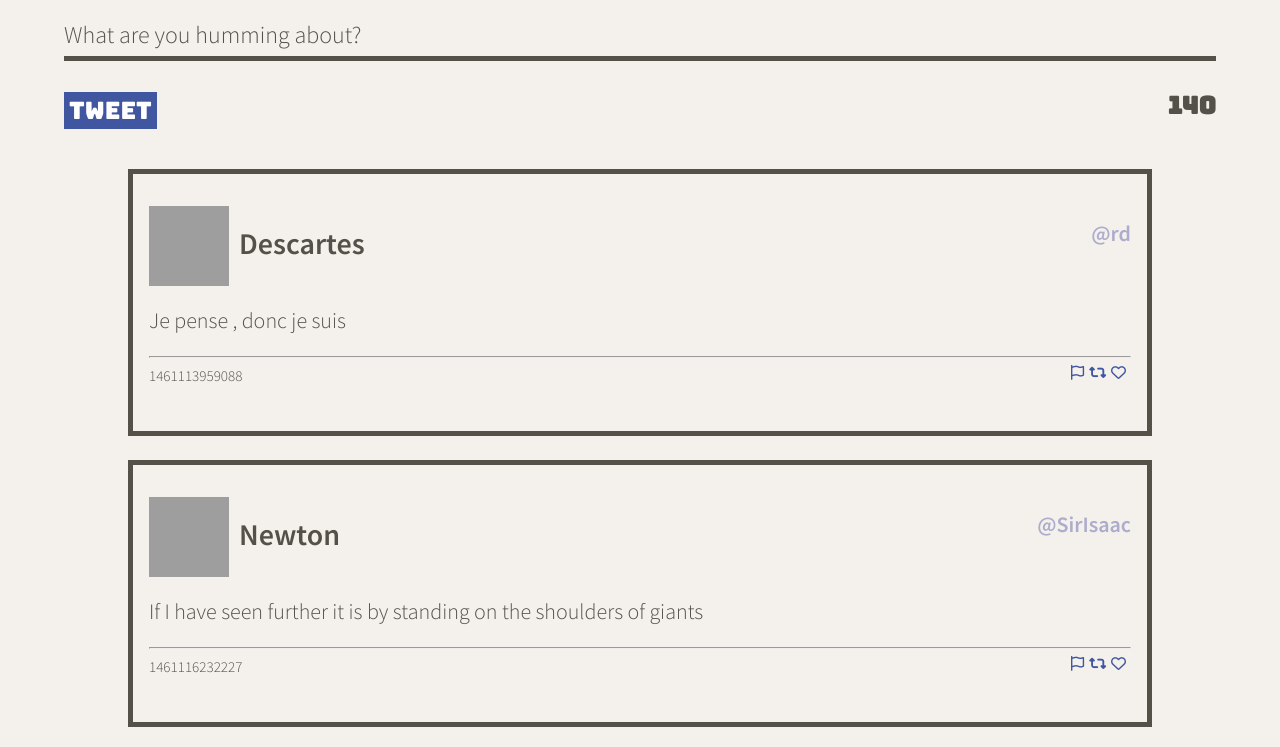
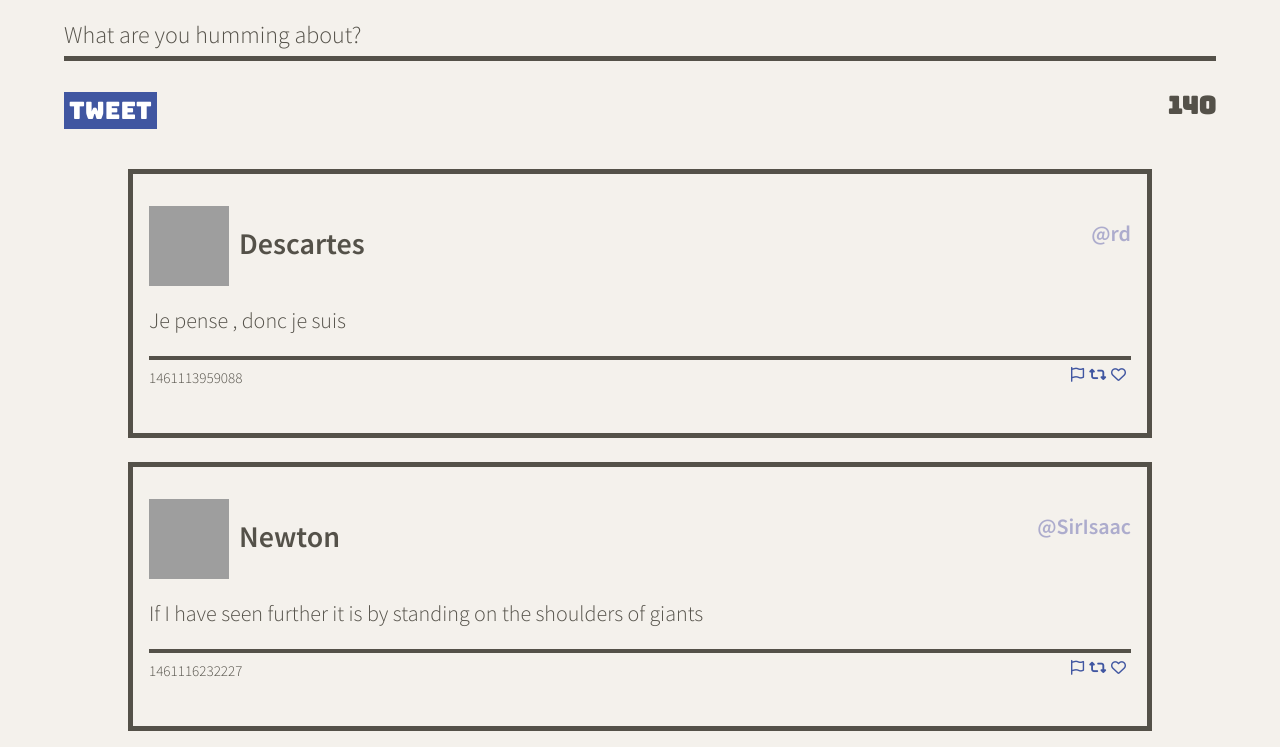
Before and after one commit to williamkemeny/tweeter, a website: page public/index.html in a window 1280 px wide. Shown: the part 660-1407 px from the top of the page. Drawn offline with nearby package versions, Linux system fonts and the light colour scheme; grey boxes are pictures that could not be loaded.

Commit message:
Added css to hr tag

```diff
--- a/public/styles/tweet-log.css
+++ b/public/styles/tweet-log.css
@@ -28,6 +28,11 @@
   margin-top: 2px;
   margin-bottom: 1rem;
 }
+
+hr {
+  border: 2px solid #545149;
+}
+
 .date {
   margin-top: 2px;
 }
```
